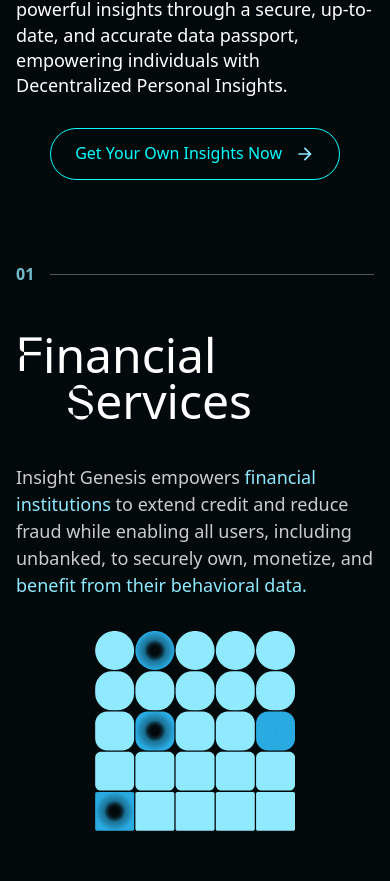
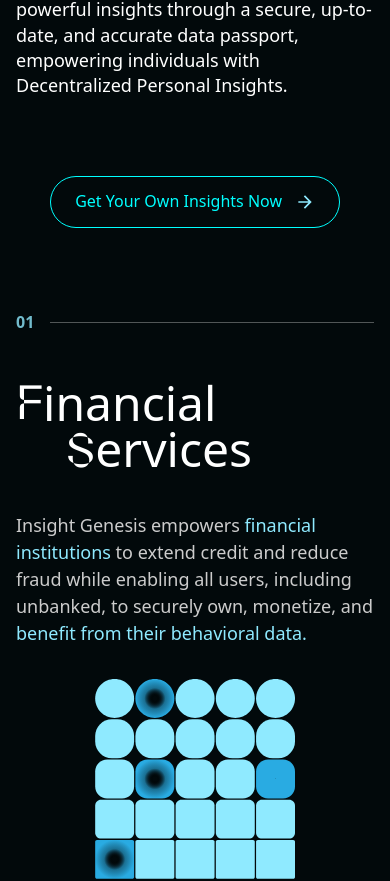
Before and after one commit to CharlieNguyenn/Insight-Genesis, a React (Vite) app: page / in a window 390 px wide. Shown: the part 3133-4014 px from the top of the page. Built offline with nearby package versions, Linux system fonts and the light colour scheme; a web font is replaced by a local one.

Commit message:
Fix Responsive

```diff
--- a/src/pages/Home.css
+++ b/src/pages/Home.css
@@ -1059,7 +1059,7 @@ body {
 
   .home .parabole-letter {
     font-family: 'Parabole', Arial, sans-serif;
-    font-size: 70px;
+    /* font-size: 70px; */
   }
 
   .home .title-2 {
--- a/src/pages/solutions/css/HumanResource.css
+++ b/src/pages/solutions/css/HumanResource.css
@@ -612,6 +612,7 @@
 
     .cta-section, .cta-button {
         margin: 0;
+        margin-top: 3rem;
     }
 
     .applicants-title {
```
